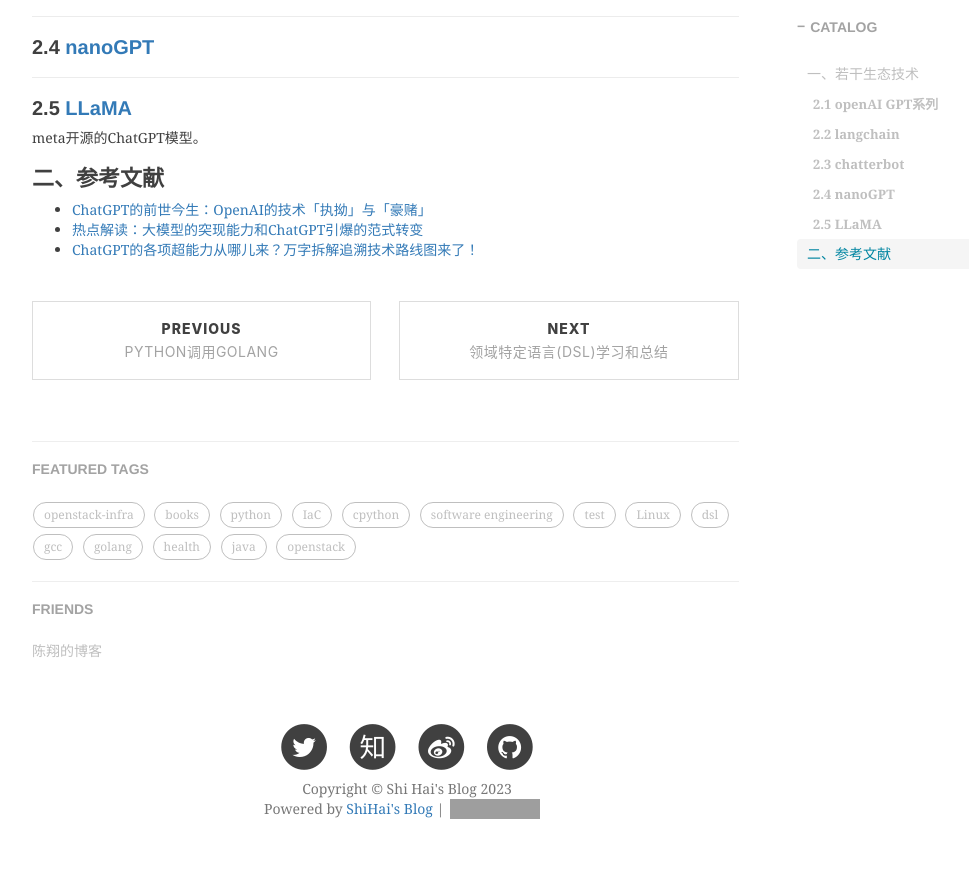
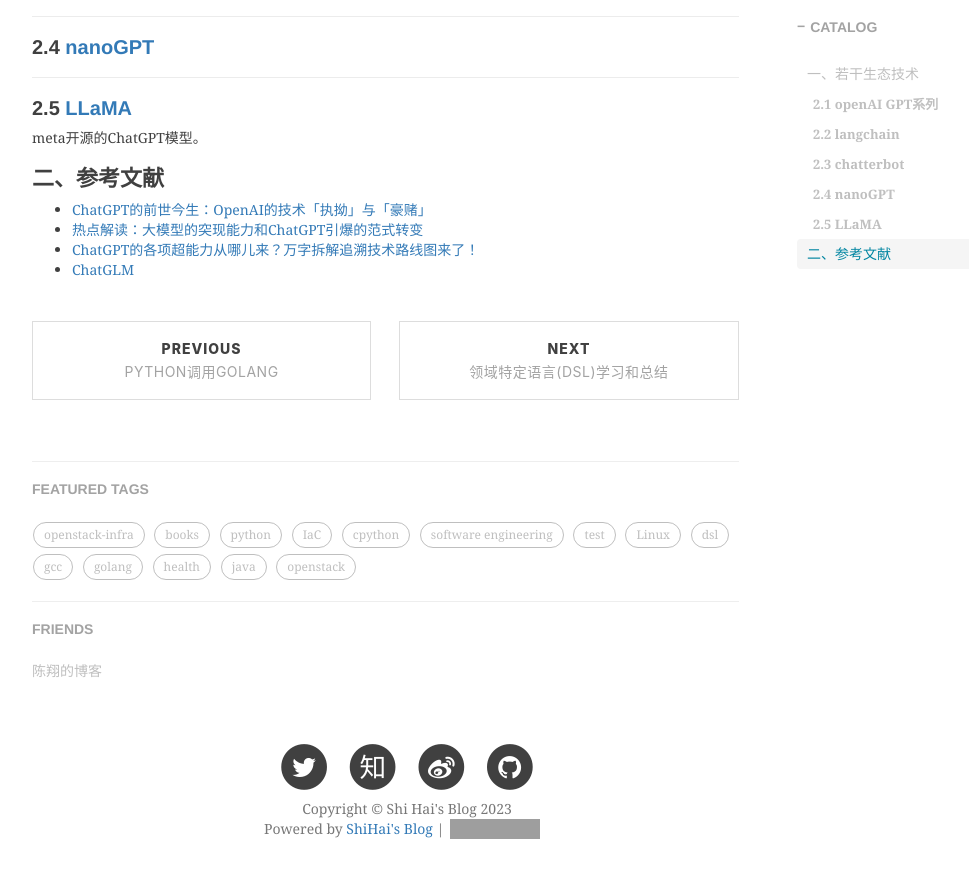
Before and after one commit to shihai1991/shihai1991.github.io, a Jekyll site: the page built from _posts/2023-02-16-openai生态调研.md, in a window 1280 px wide and 900 px high, scrolled down 1665 px. Shown: the top 878 px of the window, without its empty margins (233-1202 px from the left). Built offline with Jekyll 4.4.1, drawn with Linux system fonts in a browser that asks for light colours; nearby versions of some CDN libraries; comment, search, counter and statistics services are not loaded; grey boxes are pictures that could not be loaded.

Commit message:
Update 2023-02-16-openai生态调研.md

```diff
--- a/_posts/2023-02-16-openai生态调研.md
+++ b/_posts/2023-02-16-openai生态调研.md
@@ -36,3 +36,4 @@
 - [ChatGPT的前世今生：OpenAI的技术「执拗」与「豪赌」](https://www.8btc.com/article/6805740)
 - [热点解读：大模型的突现能力和ChatGPT引爆的范式转变](https://mp.weixin.qq.com/s?__biz=MzA3MzI4MjgzMw==&mid=2650864784&idx=3&sn=fb8ad092ad32623af7ea822652cd14cc&chksm=84e538eeb392b1f8ff40fa10dc2c84b56904fed261ff15f97f36a1023f887807af62ea39bde7&scene=21#wechat_redirect)
 - [ChatGPT的各项超能力从哪儿来？万字拆解追溯技术路线图来了！](https://mp.weixin.qq.com/s?__biz=MzA3MzI4MjgzMw==&mid=2650864144&idx=4&sn=1270624988d70f44d4059af7ac4ae4e0&chksm=84e53e6eb392b7785418e8257952284cfe6dd801d84404958fb917c461da792039626e172c31&scene=21#wechat_redirect)
+- [ChatGLM](https://chatglm.cn/blog)
```
